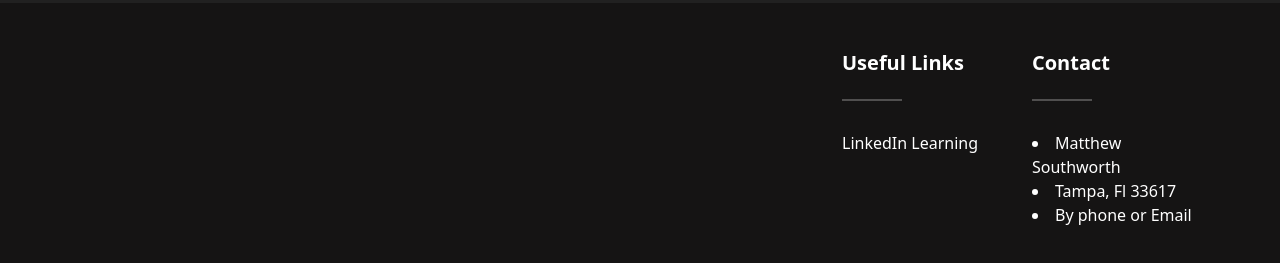
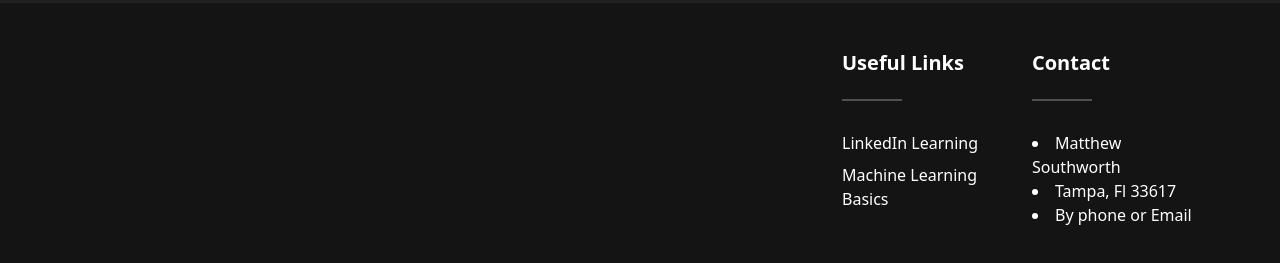
Before and after one commit to mdsouthworth1/mdsouthworth.github.io, a website: page index.html in a window 1280 px wide. Shown: the part 5592-5855 px from the top of the page. Drawn offline with nearby package versions, Linux system fonts and the light colour scheme; files that its build step writes are made by us from their sources.

Commit message:
Update index.html

```diff
--- a/index.html
+++ b/index.html
@@ -465,7 +465,7 @@ Even skilled roles such as programming and data management jobs are increasingly
         <hr class="bg-white d-inline-block mb-4" style="width: 60px; height: 2px;">
         <ul class="list-inline campany-list">
           <li><a href="https://www.linkedin.com/learning">LinkedIn Learning</a></li>
-          <li><a href="#"></a></li>
+          <li><a href="https://scikit-learn.org/stable/">Machine Learning Basics</a></li>
           <li><a href="#"></a></li>
           <li><a href="#"></a></li>
         </ul>
```
